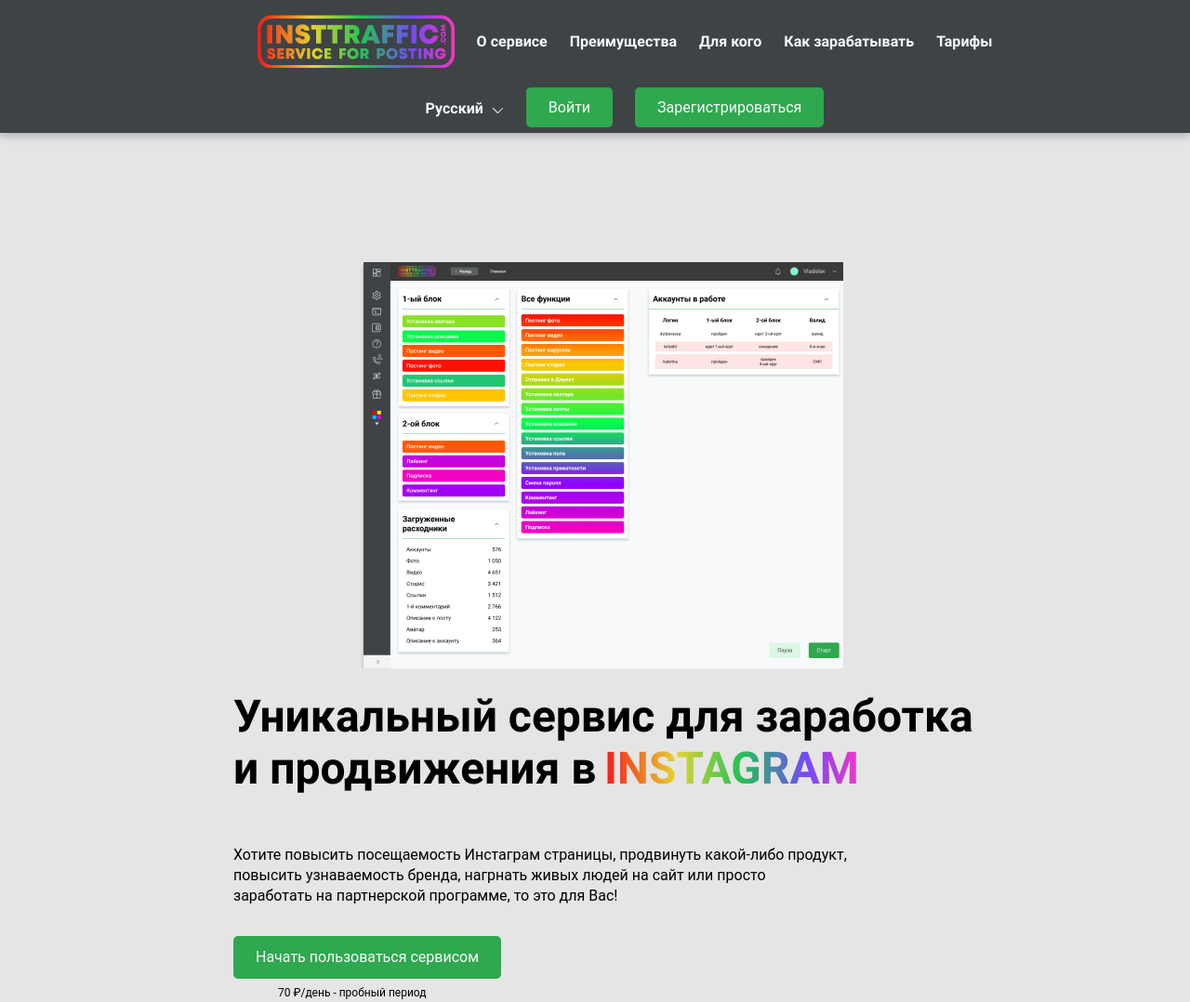
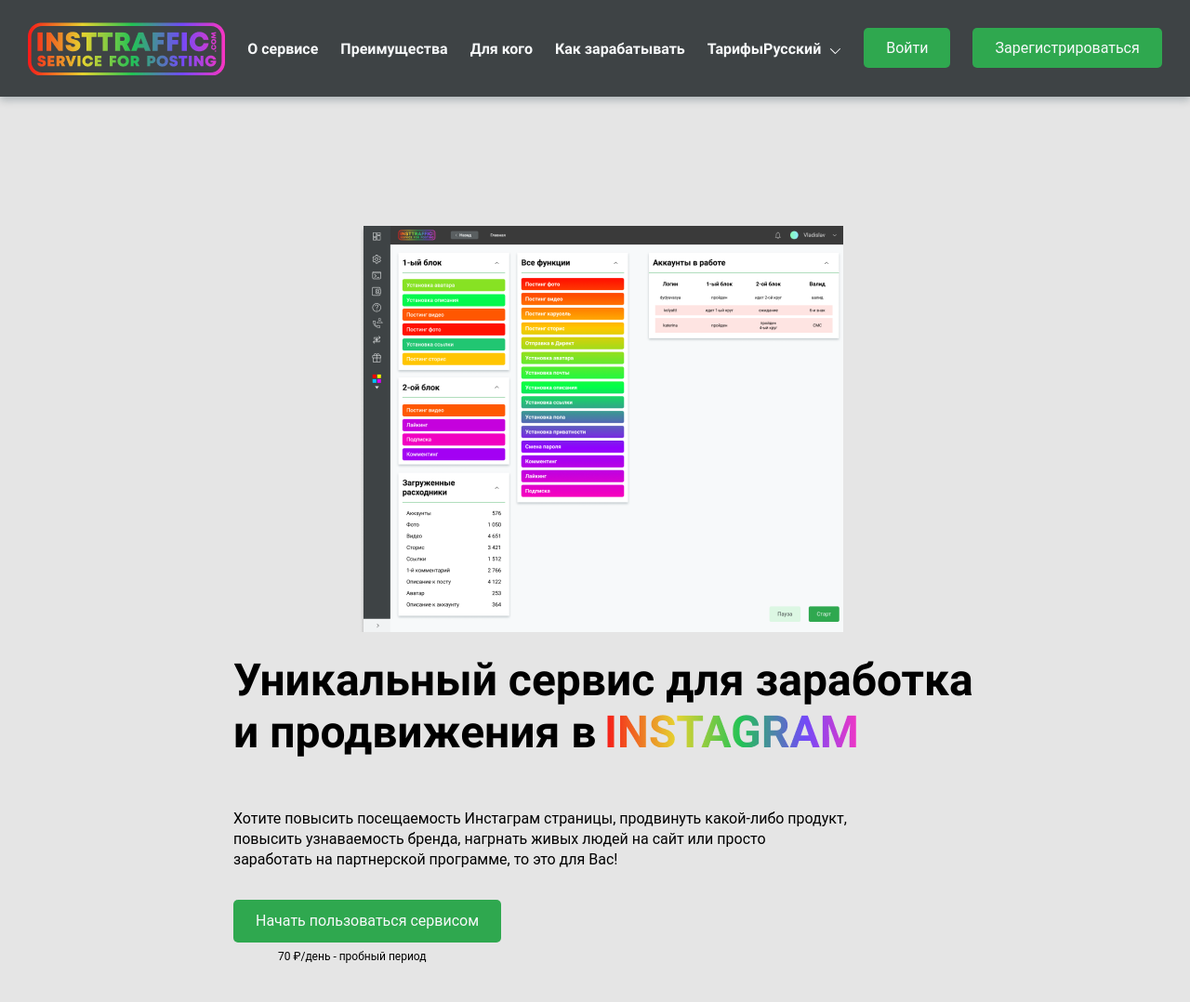
Before and after one commit to triplepointer/delayed-posting, a plain HTML site: page index.html in a window 1280 px wide. Shown: the top 1078 px of the page at 93% size. Drawn offline with Linux system fonts and the light colour scheme; a web font is replaced by a local one.

Commit message:
fix navbar a little bit

```diff
--- a/scss/index/_navbar.scss
+++ b/scss/index/_navbar.scss
@@ -5,6 +5,8 @@
     min-height: 104px;
     background: #3E4345;
     align-items: center;
+    padding-left: 20px;
+    padding-right: 20px;
     box-shadow: 0px 4px 8px rgba(8, 35, 48, 0.24);
     &__left-side {
         display: flex;
@@ -36,6 +38,7 @@
     flex-wrap: wrap;
     list-style: none;
     align-items: center;
+    padding: 0;
 }
 
 .horizontal-navigation>li {
@@ -47,7 +50,11 @@
     cursor: pointer;
 }
 
-@media all and (max-width: 600px){
+.horizontal-navigation>li:first-child {
+    margin-left: 0;
+}
+
+@media all and (max-width: 840px){
     .navbar {
         display:none;
     }
```
Also changed, not shown: css/style.css, 1 other file.
